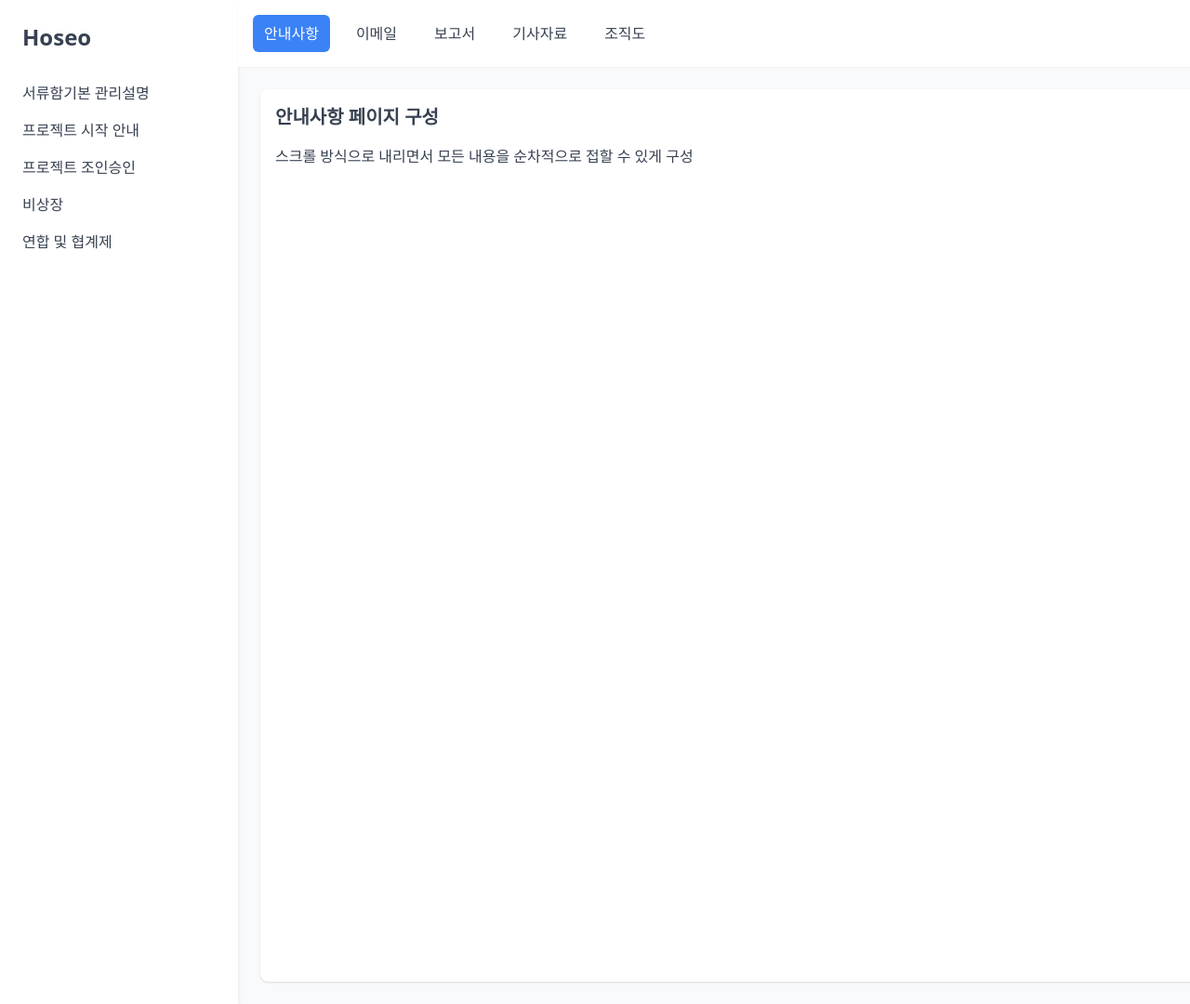
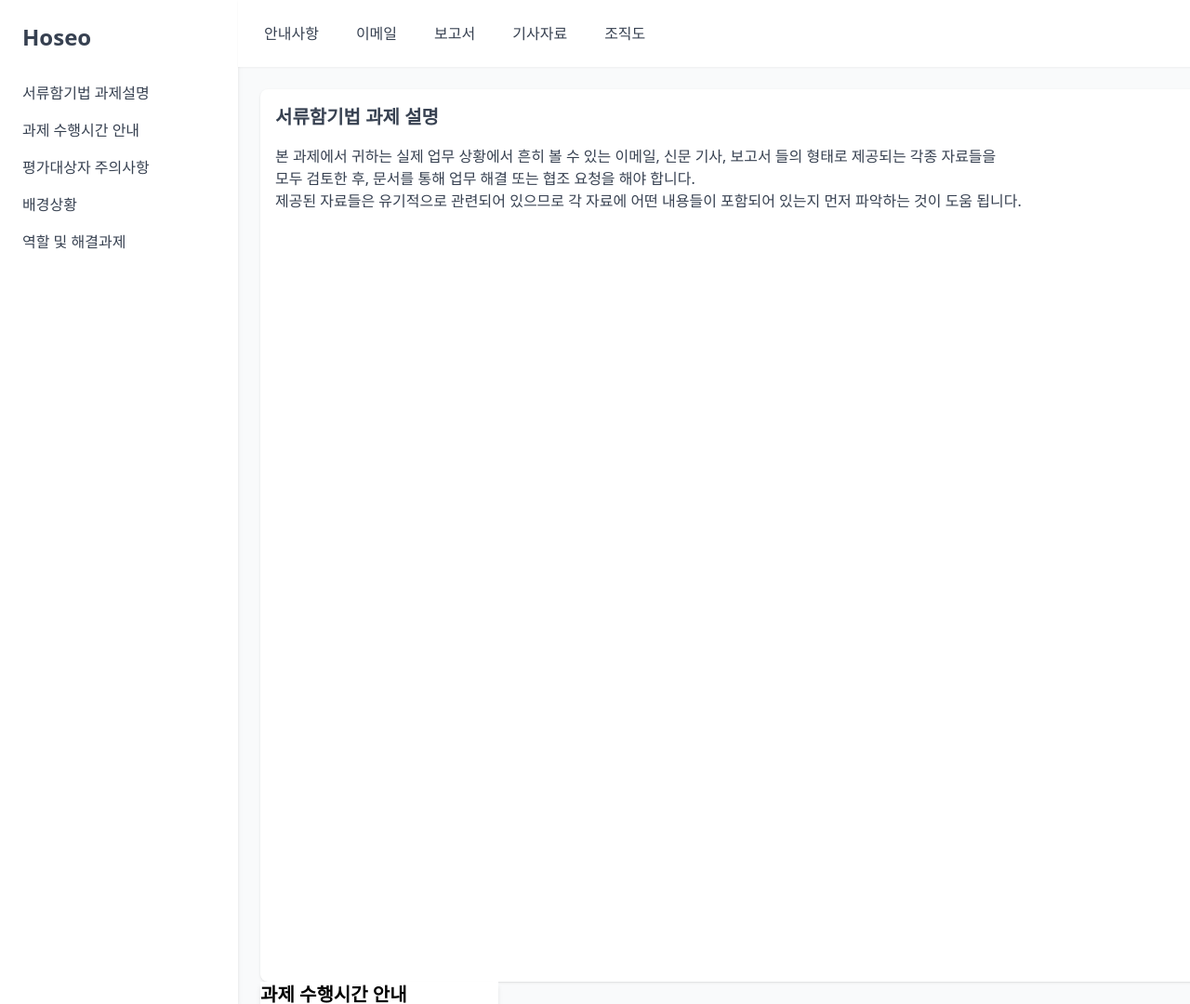
Before and after one commit to oriduck1/EvaluationService, a plain HTML site: page siteservice/ex_notice.html in a window 1280 px wide. Shown: the top 1080 px of the page at 93% size. Drawn offline with nearby package versions, Linux system fonts and the light colour scheme.

Commit message:
sidebar 클릭 시 해당하는 내용 변경 수정중

```diff
--- a/siteservice/ex_notice.html
+++ b/siteservice/ex_notice.html
@@ -20,15 +20,36 @@
           <h1 class="text-2xl font-semibold text-gray-700">Hoseo</h1>
         </div>
         <nav class="text-gray-700">
-          <a href="#" class="block px-6 py-2 sidebar-link"
-            >서류함기본 관리설명</a
+          <a
+            href="#"
+            class="block px-6 py-2 sidebar-link"
+            onclick="changeContent('explanation')"
+            >서류함기법 과제설명</a
           >
-          <a href="#" class="block px-6 py-2 sidebar-link"
-            >프로젝트 시작 안내</a
+          <a
+            href="#"
+            class="block px-6 py-2 sidebar-link"
+            onclick="changeContent('time')"
+            >과제 수행시간 안내</a
           >
-          <a href="#" class="block px-6 py-2 sidebar-link">프로젝트 조인승인</a>
-          <a href="#" class="block px-6 py-2 sidebar-link">비상장</a>
-          <a href="#" class="block px-6 py-2 sidebar-link">연합 및 협계제</a>
+          <a
+            href="#"
+            class="block px-6 py-2 sidebar-link"
+            onclick="changeContent('attention')"
+            >평가대상자 주의사항</a
+          >
+          <a
+            href="#"
+            class="block px-6 py-2 sidebar-link"
+            onclick="changeContent('background')"
+            >배경상황</a
+          >
+          <a
+            href="#"
+            class="block px-6 py-2 sidebar-link"
+            onclick="changeContent('role')"
+            >역할 및 해결과제</a
+          >
         </nav>
       </div>
 
@@ -37,7 +58,9 @@
         <!-- Header -->
         <div class="bg-white shadow-sm p-4 flex justify-between items-center">
           <div class="flex space-x-4">
-            <a href="#" class="px-3 py-2 bg-blue-500 text-white rounded-md"
+            <a
+              href="ex_notice.html"
+              class="px-3 py-2 text-gray-700 hover:bg-gray-200 rounded-md"
               >안내사항</a
             >
             <a
@@ -66,11 +89,66 @@
 
         <!-- Content -->
         <div class="flex-1 p-6 overflow-auto">
+          <div
+            id="explanation"
+            class="bg-white h-full rounded-lg p-4 text-gray-700 shadow"
+          >
+            <h2 class="text-xl font-semibold mb-4">서류함기법 과제 설명</h2>
+            <p>
+              본 과제에서 귀하는 실제 업무 상황에서 흔히 볼 수 있는 이메일, 신문
+              기사, 보고서 들의 형태로 제공되는 각종 자료들을<br />
+              모두 검토한 후, 문서를 통해 업무 해결 또는 협조 요청을 해야
+              합니다.
+            </p>
+            <p>
+              제공된 자료들은 유기적으로 관련되어 있으므로 각 자료에 어떤
+              내용들이 포함되어 있는지 먼저 파악하는 것이 도움 됩니다.
+            </p>
+          </div>
+          <div id="time" class="w-64 bg-white shadow-md">
+            <h2 class="text-xl font-semibold mb-4">과제 수행시간 안내</h2>
+            <li>자료 검토 및 답안 작성</li>
+            <p>
+              귀하는 50분간 제시된 자료를 검토하고 과제에 대한 답안을 작성해야
+              합니다.
+            </p>
+            <p>
+              자료 검토 시간과 답안 작성 시간은 별도의 구분 없이 50분간 자유롭게
+              활용할 수 있으나, 반드시 제한 시간 이내에 모든 작업을 마무리해야
+              합니다.
+            </p>
+            <p>
+              답안작성이 마무리되면 답안과 자료를 모두 제출하여 주십시오. 만일,
+              제한시간(50분)까지 답안을 완성하지 못했더라도 작업을 멈추고 답안을
+              제출해야 합니다.
+            </p>
+          </div>
+          <div
+            id="attention"
+            class="bg-white h-full rounded-lg p-4 text-gray-700 shadow"
+          >
+            <h2 class="text-xl font-semibold mb-4">평가대상자 주의사항</h2>
+            <p>
+              제공된 자료들 중 일부는 서로 관련이 있으므로, 조직의 일반현황 및
+              기본정보를 숙지한 후 각 자료들이 어떤 내용을 포함하고 있는지 먼저
+              파악하는 것이 도움이 됩니다.
+            </p>
+            <p>
+              과제에는 정답이 없습니다. 다만 제시된 상황을 실제 업무 상황으로
+              여기고 과제에 임해 주시기 바랍니다.
+            </p>
+            <p>
+              답안을 작성할 때는 내용의 핵심 위주로 구체적으로 상세하게 기술해야
+              합니다.
+            </p>
+          </div>
           <div class="bg-white h-full rounded-lg p-4 text-gray-700 shadow">
-            <h2 class="text-xl font-semibold mb-4">안내사항 페이지 구성</h2>
-            <p>
-              스크롤 방식으로 내리면서 모든 내용을 순차적으로 접할 수 있게 구성
-            </p>
+            <h2 class="text-xl font-semibold mb-4">배경상황</h2>
+            <p>제공된</p>
+          </div>
+          <div class="bg-white h-full rounded-lg p-4 text-gray-700 shadow">
+            <h2 class="text-xl font-semibold mb-4">역할 및 해결과제</h2>
+            <p>제공된 자료들 중 일부</p>
           </div>
         </div>
       </div>
```
Also changed, not shown: siteservice/ex_sendmail.html (+4 -2 lines).
